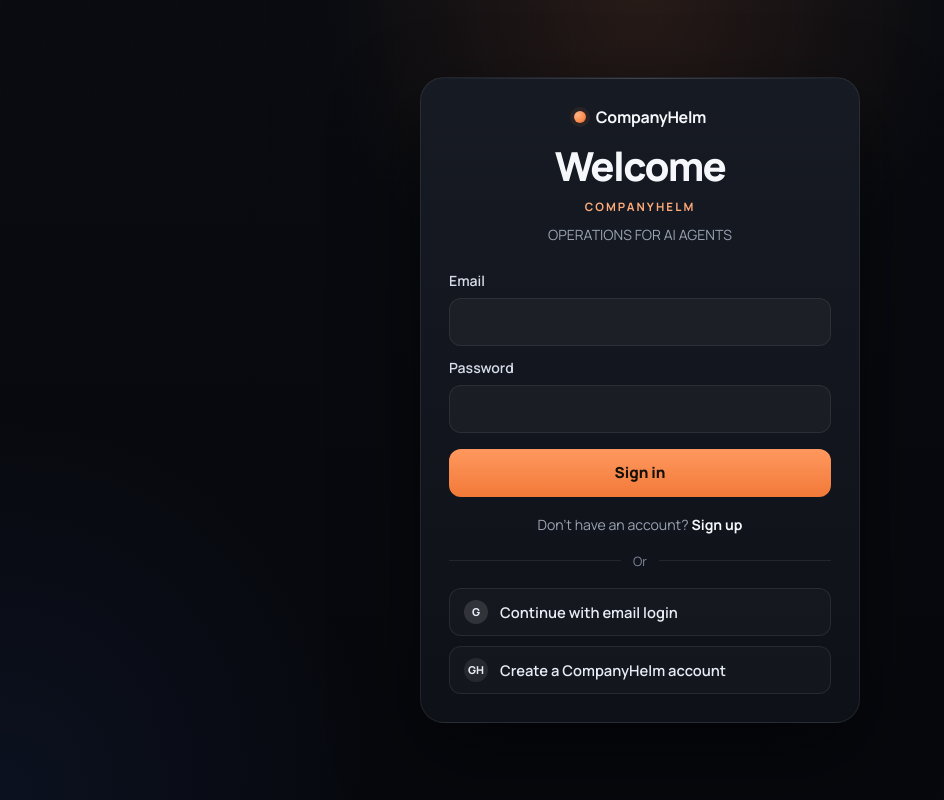
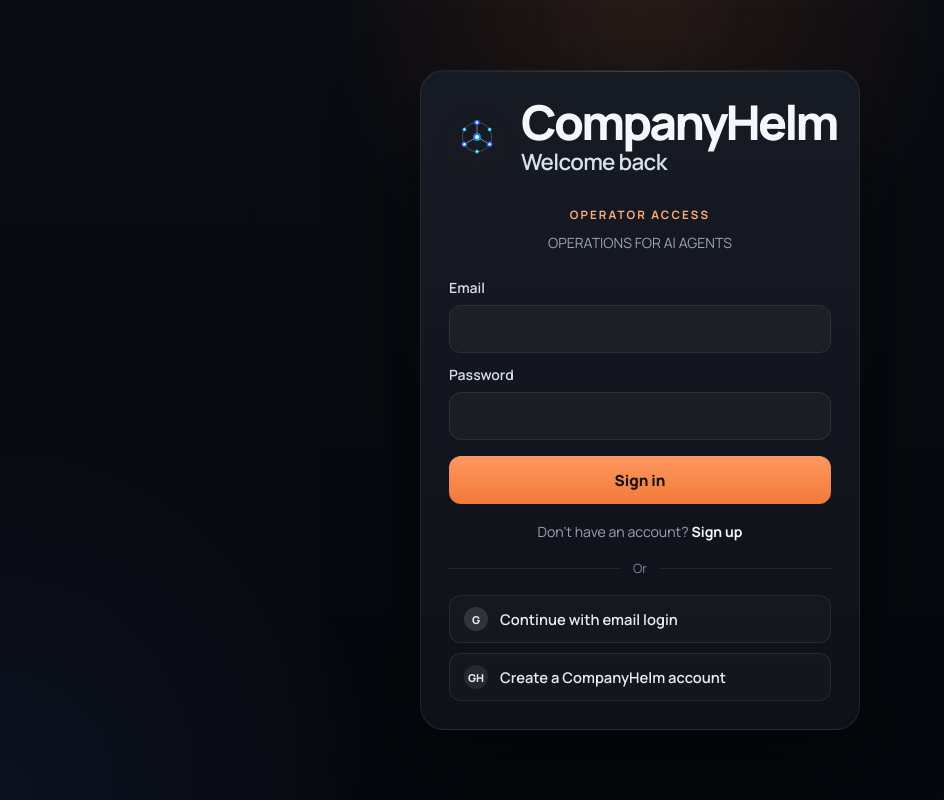
Before and after one commit to CompanyHelm/companyhelm, a React (Vite) app in the folder apps/web/: page /sign-in in a window 1280 px wide. Shown: the whole page, without its empty margins (0-944 px from the left). Built offline with nearby package versions, Linux system fonts and the light colour scheme; no server answers.

Commit message:
Refine web auth page branding hierarchy

```diff
--- a/apps/web/src/index.css
+++ b/apps/web/src/index.css
@@ -96,26 +96,34 @@
   margin-bottom: 24px;
 }
 
-.auth-logo {
+.auth-logo-lockup {
   display: inline-flex;
   align-items: center;
-  gap: 10px;
+  justify-content: center;
+  gap: 16px;
   margin-bottom: 18px;
   color: var(--ink);
-  font-weight: 700;
-  letter-spacing: -0.02em;
+  text-align: left;
 }
 
 .auth-logo-mark {
-  width: 12px;
-  height: 12px;
-  border-radius: 999px;
-  background: radial-gradient(circle at 30% 30%, #ffb585, var(--accent) 62%, #ad5123 100%);
-  box-shadow: 0 0 0 4px rgba(254, 138, 76, 0.08);
+  width: 56px;
+  height: 56px;
+  flex: 0 0 auto;
+  filter: drop-shadow(0 10px 18px rgba(254, 138, 76, 0.18));
+}
+
+.auth-logo-copy {
+  display: grid;
+  gap: 4px;
+  align-items: start;
 }
 
 .auth-logo-text {
-  font-size: 1rem;
+  font-size: clamp(2rem, 7vw, 3rem);
+  line-height: 0.96;
+  letter-spacing: -0.06em;
+  font-weight: 800;
 }
 
 .auth-panel-title,
@@ -127,9 +135,17 @@
   font-weight: 800;
 }
 
+.auth-panel-title {
+  font-size: clamp(1.1rem, 4vw, 1.4rem);
+  line-height: 1.15;
+  letter-spacing: -0.03em;
+  font-weight: 600;
+  color: #d8e2ef;
+}
+
 .auth-eyebrow,
 .dashboard-eyebrow {
-  margin: 12px 0 0;
+  margin: 14px 0 0;
   color: var(--accent-strong);
   font-size: 0.72rem;
   font-weight: 700;
@@ -337,8 +353,17 @@
     padding: 22px;
   }
 
-  .auth-panel-title,
   .dashboard-card h1 {
     font-size: 1.9rem;
   }
+
+  .auth-logo-lockup {
+    align-items: center;
+    gap: 12px;
+  }
+
+  .auth-logo-mark {
+    width: 48px;
+    height: 48px;
+  }
 }
--- a/apps/web/src/pages/auth_page.tsx
+++ b/apps/web/src/pages/auth_page.tsx
@@ -31,12 +31,12 @@
   const isSignInMode = props.mode === "signIn";
 
   const heading = useMemo(
-    () => (isSignInMode ? "Welcome" : "Create account"),
+    () => (isSignInMode ? "Welcome back" : "Create account"),
     [isSignInMode],
   );
 
   const eyebrow = useMemo(
-    () => (isSignInMode ? "CompanyHelm" : "Join CompanyHelm"),
+    () => (isSignInMode ? "Operator access" : "Join the operator workspace"),
     [isSignInMode],
   );
 
@@ -71,11 +71,13 @@
     <main className="auth-shell">
       <section className="auth-panel">
         <div className="auth-panel-header">
-          <div className="auth-logo">
-            <span className="auth-logo-mark" aria-hidden="true" />
-            <span className="auth-logo-text">CompanyHelm</span>
+          <div className="auth-logo-lockup">
+            <img className="auth-logo-mark" src="/logos/logo-only.svg" alt="" aria-hidden="true" />
+            <div className="auth-logo-copy">
+              <span className="auth-logo-text">CompanyHelm</span>
+              <h1 className="auth-panel-title">{heading}</h1>
+            </div>
           </div>
-          <h1 className="auth-panel-title">{heading}</h1>
           <p className="auth-eyebrow">{eyebrow}</p>
           <p className="auth-panel-copy">
             {isSignInMode
```
